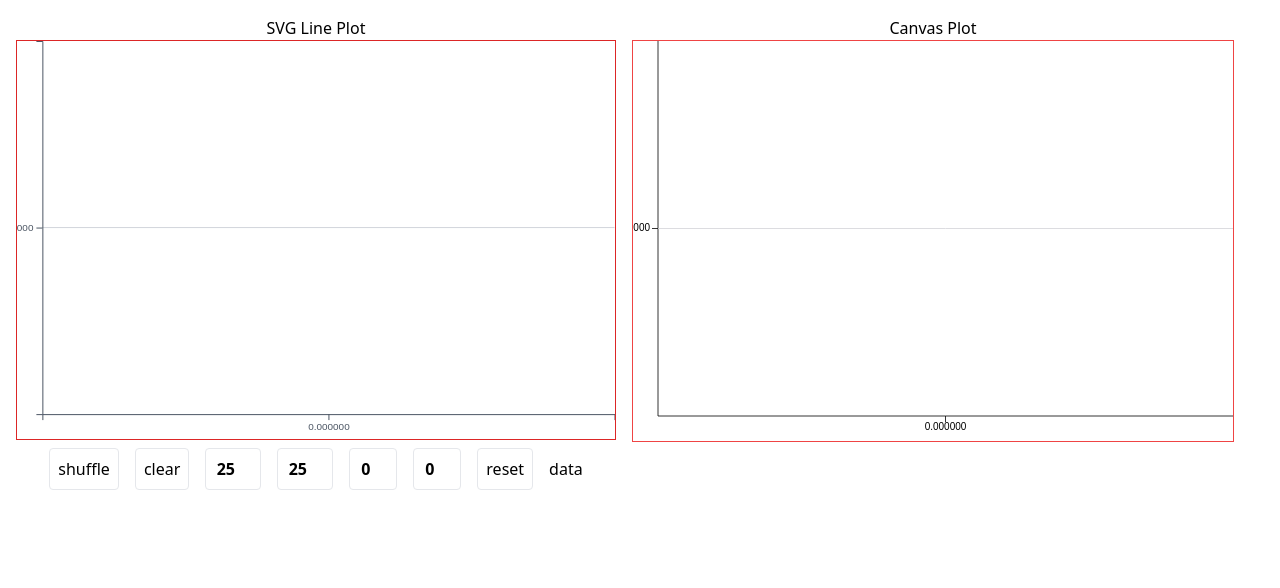
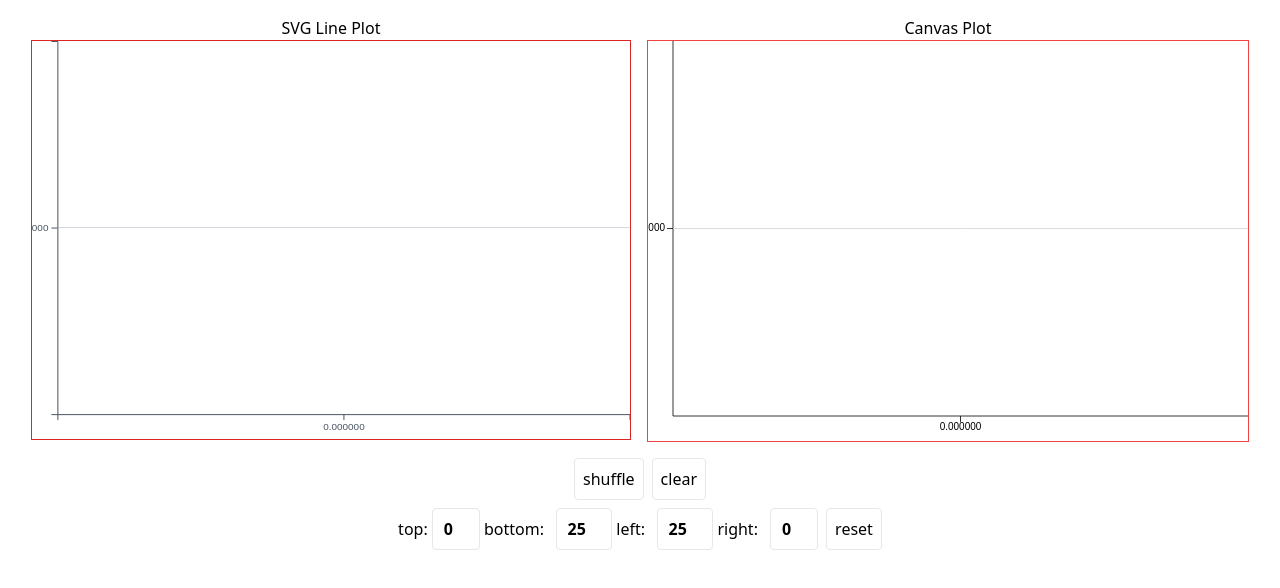
Before and after one commit to WesleyCh3n/d3-react-example, a React (Vite) app: page / in a window 1280 px wide. Shown: the top 588 px of the page. Built offline with nearby package versions, Linux system fonts and the light colour scheme.

Commit message:
ui: add control label

```diff
--- a/src/App.tsx
+++ b/src/App.tsx
@@ -16,20 +16,31 @@ function App() {
   };
   const [layout, setLayout] = useState<Layout>(initLayout);
 
+  const shuffleData = () => {
+    let d = d3.range(20).map(i => {
+      return { x: i, y: d3.randomUniform(d3.randomUniform(20)())() };
+    });
+    setData(() => d);
+
+  }
+
   return (
-    <div className="p-2 flex">
-      <div className="p-2">
-        <h1 className="text-center">SVG Line Plot</h1>
-        <LinePlot data={data} layout={layout} setData={setData} />
-        <div className="p-2 flex justify-center gap-4">
+    <div className="p-2">
+      <div className="flex justify-center">
+        <div className="p-2">
+          <h1 className="text-center">SVG Line Plot</h1>
+          <LinePlot data={data} layout={layout} setData={setData} />
+        </div>
+        <div className="p-2">
+          <h1 className="text-center">Canvas Plot</h1>
+          <CanvasPlot data={data} layout={layout} />
+        </div>
+      </div>
+      <div className="p-2 flex flex-col items-center gap-2">
+        <div className="space-x-2">
           <button
             className="border p-2 rounded hover:bg-slate-200"
-            onClick={() => {
-              let a = d3.range(20).map(i => {
-                return { x: i, y: d3.randomUniform(d3.randomUniform(20)())() };
-              });
-              setData(a);
-            }}
+            onClick={shuffleData}
           >
             shuffle
           </button>
@@ -39,6 +50,27 @@ function App() {
           >
             clear
           </button>
+        </div>
+        <div className="space-x-2">
+          {"top: "}
+          <input
+            type="number"
+            className="border p-2 rounded w-12 text-center font-bold"
+            step={1}
+            value={layout.top}
+            onChange={e =>
+              setLayout(layout => ({ ...layout, top: +e.target.value }))}
+          />
+          {" bottom: "}
+          <input
+            type="number"
+            className="border p-2 rounded w-14 text-center font-bold"
+            step={1}
+            value={layout.bottom}
+            onChange={e =>
+              setLayout(layout => ({ ...layout, bottom: +e.target.value }))}
+          />
+          {" left: "}
           <input
             type="number"
             className="border p-2 rounded w-14 text-center font-bold"
@@ -47,14 +79,7 @@ function App() {
             onChange={e =>
               setLayout(layout => ({ ...layout, left: +e.target.value }))}
           />
-          <input
-            type="number"
-            className="border p-2 rounded w-14 text-center font-bold"
-            step={1}
-            value={layout.bottom}
-            onChange={e =>
-              setLayout(layout => ({ ...layout, bottom: +e.target.value }))}
-          />
+          {" right: "}
           <input
             type="number"
             className="border p-2 rounded w-12 text-center font-bold"
@@ -63,39 +88,13 @@ function App() {
             onChange={e =>
               setLayout(layout => ({ ...layout, right: +e.target.value }))}
           />
-          <input
-            type="number"
-            className="border p-2 rounded w-12 text-center font-bold"
-            step={1}
-            value={layout.top}
-            onChange={e =>
-              setLayout(layout => ({ ...layout, top: +e.target.value }))}
-          />
           <button
             className="border p-2 rounded hover:bg-slate-200"
             onClick={() => setLayout(initLayout)}
           >
             reset
           </button>
-          <button
-            onClick={() => {
-              console.log({ data });
-            }}
-          >
-            data
-          </button>
         </div>
-      </div>
-      <div className="p-2">
-        <h1 className="text-center">Canvas Plot</h1>
-        <CanvasPlot data={data} layout={{
-          width: 600,
-          height: 400,
-          left: 25,
-          right: 0,
-          top: 0,
-          bottom: 25,
-        }} />
       </div>
     </div>
   );
```
